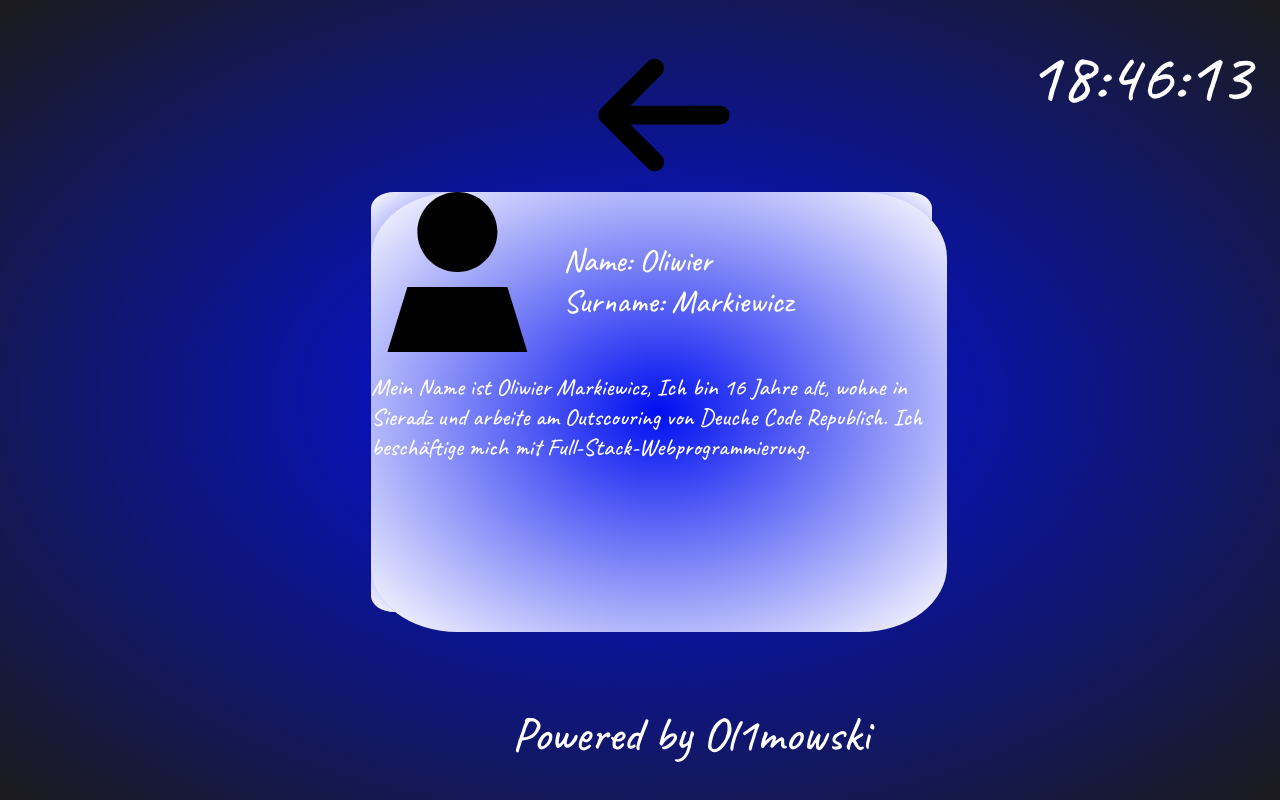
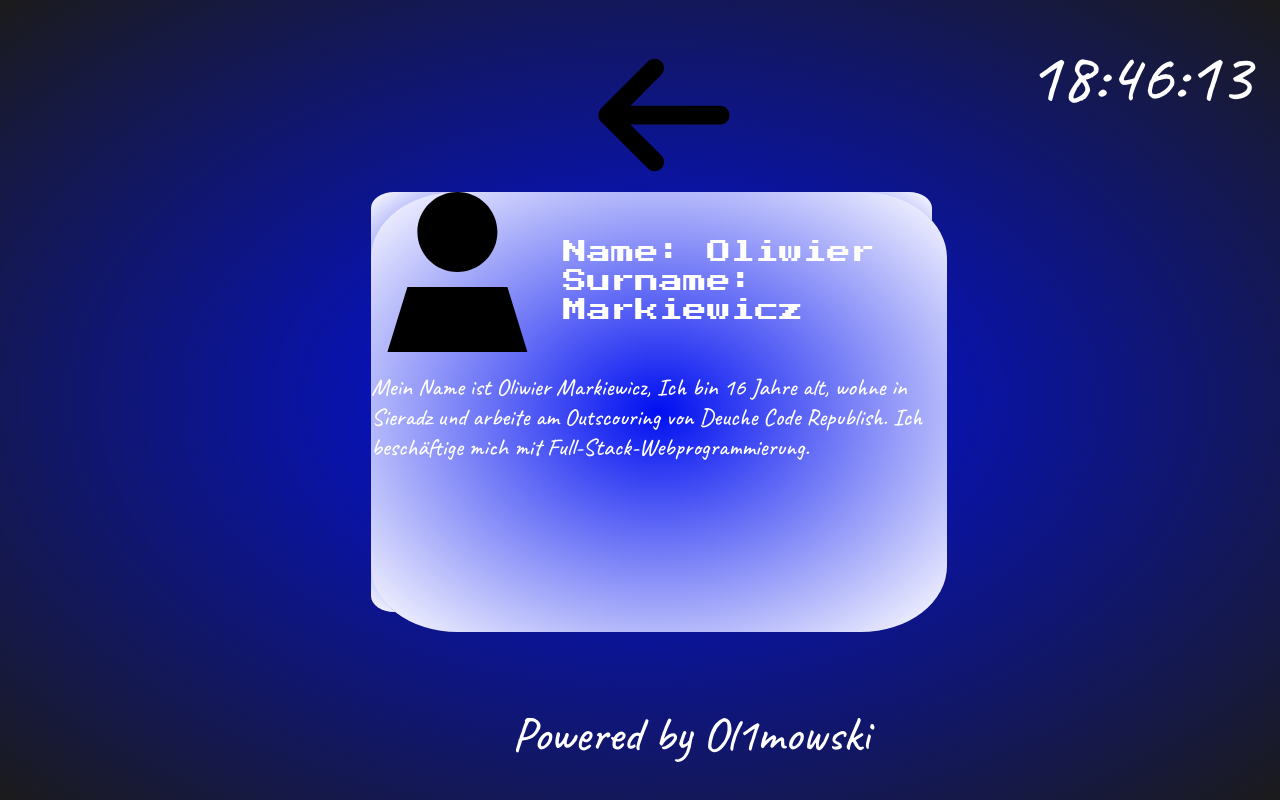
Before and after one commit to ol1mowski/Ol1mowskiPortfolio, a plain HTML site: page index.html in a window 1280 px wide. Both pictures are taken after a click on the element "Über mich". Drawn offline with Linux system fonts and the light colour scheme.

Commit message:
edit_name

```diff
--- a/style.css
+++ b/style.css
@@ -1,4 +1,5 @@
 @import url('https://fonts.googleapis.com/css2?family=Caveat:wght@500&display=swap');
+@import url('https://fonts.googleapis.com/css2?family=Press+Start+2P&display=swap');
 :root {
     --blue: #000ff0;
     --green: #008000;
@@ -256,7 +257,8 @@ svg {
 }
 
 .name {
-    font-size: 200%;
+    font-family: 'Press Start 2P', cursive;
+    font-size: 150%;
 }
 
 .describe {
```
